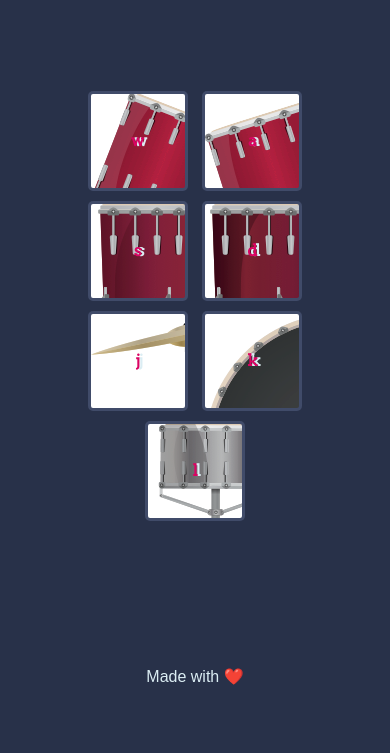
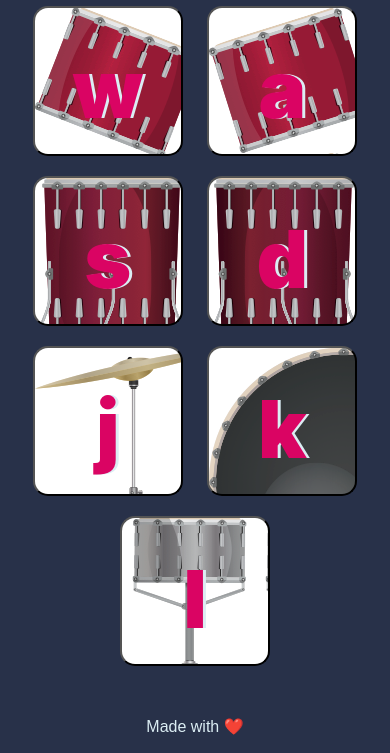
Before and after one commit to Snehitha-k/Drum-Kit, a plain HTML site: page index.html in a window 390 px wide. Shown: the part 91-844 px from the top of the page. Drawn offline with nearby package versions, Linux system fonts and the light colour scheme.

Commit message:
Update Style.css

```diff
--- a/styles.css
+++ b/styles.css
@@ -6,8 +6,11 @@ body {
 footer {
   color: #DBEDF3;
   font-family: sans-serif;
-  padding-top: 50px;
-  padding-bottom: 0;
+}
+
+.set {
+  margin: 10% auto;
+
 }
 
 .w {
@@ -45,40 +48,24 @@ footer {
 
 
 .drum {
-  outline: none;
-  font-family: 'Arvo', cursive;
-  font-weight: 900;
-  color: #DA0463;
-  text-shadow: 3px 0 #DBEDF3;
-  display: inline-block;
-  text-align: center;
-  background-color: white;
-}
-
-@media screen and (min-width: 601px) {
-  .sc {
+    outline: none;
     width: 150px;
     height: 150px;
     font-size: 5rem;
     line-height: 2;
     margin: 10px;
     border-radius: 15px;
-    border: 10px solid #404B69;
-  }
+    border: 10px solid #404B69
+    font-family: 'Arvo', cursive;
+    font-weight: 900;
+    color: #DA0463;
+    text-shadow: 3px 0 #DBEDF3;
+    display: inline-block;
+    text-align: center;
+    background-color: white;
 }
 
-/* If the screen size is 600px wide or less */
-@media screen and (max-width: 600px) {
-  .sc {
-    width: 100px;
-    height: 100px;
-    font-size: 1rem;
-    line-height: 1;
-    margin: 5px;
-    border-radius: 5px;
-    border: 3px solid #404B69;
-  }
-}
+
 
 @media screen and (min-width: 601px) {
   h1 {
@@ -86,7 +73,7 @@ footer {
     font-family: "Arvo", cursive;
     text-shadow: 3px 0 #DA0463;
     font-size: 5rem;
-    padding: 20px;
+
   }
 }
 
@@ -97,21 +84,6 @@ footer {
     font-family: "Arvo", cursive;
     text-shadow: 3px 0 #DA0463;
     font-size: 2.5rem;
-    padding: 20px;
+
   }
 }
-
-@media screen and (min-width: 601px) {
- .set {
-  margin: 10% auto;
-
-}
-}
-
-/* If the screen size is 600px wide or less */
-@media screen and (max-width: 600px) {
-  .set {
-  margin: 10% auto;
-  padding:50px;
-}
-}
```
